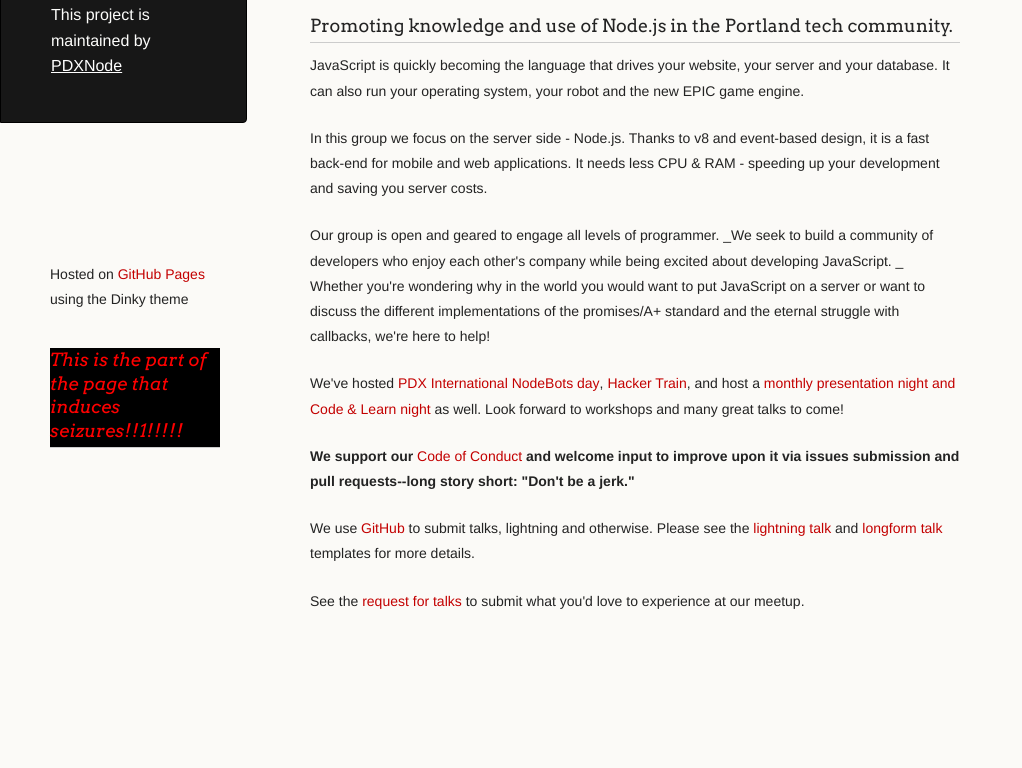
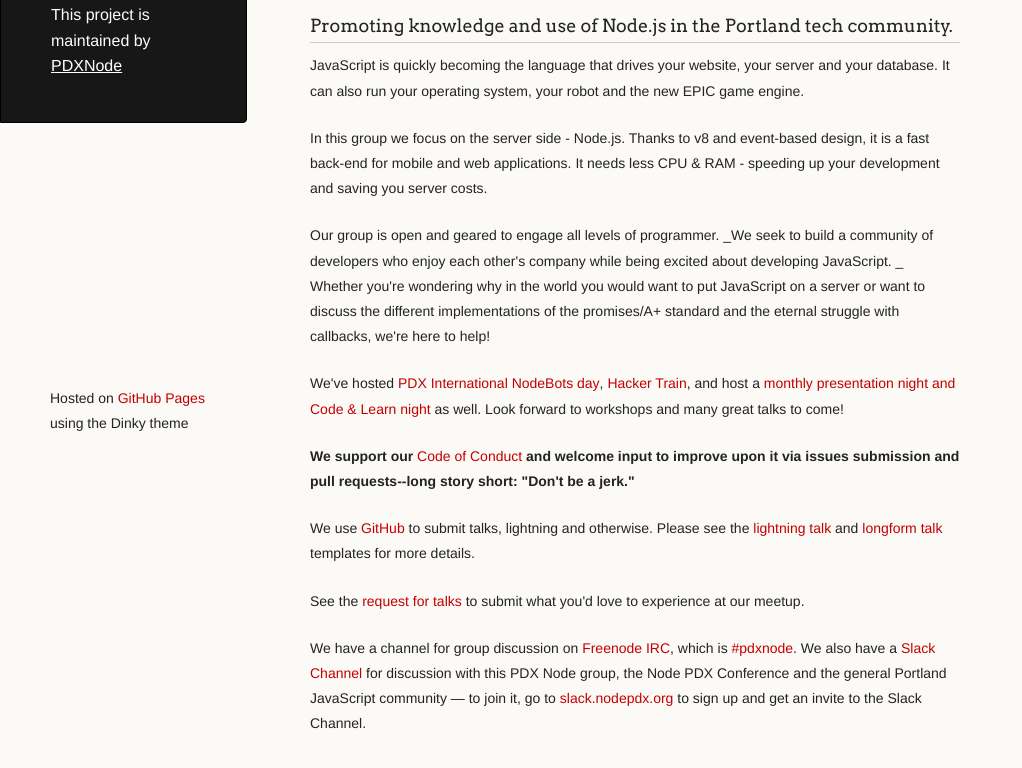
Before and after one commit to faddah/site, a plain HTML site: page index.html in a window 1280 px wide. Shown: the part 332-1100 px from the top of the page, without its empty margins (0-1022 px from the left). Before the commit the page ends 1018 px from the top, so only its background shows below. Drawn offline with Linux system fonts and the light colour scheme.

Commit message:
added verbiage at bottom of page about our Freenode IRC #pdxnode channel and how to get invited to the Slack channel. Oh, and much as it pains me, commented out the blink-tag comment in the footer and commented out its CSS styling... BUT BLINK SHALL RISE AGAIN!

```diff
--- a/index.html
+++ b/index.html
@@ -48,10 +48,12 @@
 <p>We use <a href="https://github.com/PDXNode/pdxnode#pdxnode">GitHub</a> to submit talks, lightning and otherwise. Please see the <a href="https://github.com/PDXNode/pdxnode/blob/master/lightning-talk-template.md">lightning talk</a> and <a href="https://github.com/PDXNode/pdxnode/blob/master/talk-template.md">longform talk</a> templates for more details.</p>
 
 <p>See the <a href="https://github.com/PDXNode/pdxnode/blob/master/request-for-talk.md#request-a-talk">request for talks</a> to submit what you'd love to experience at our meetup.</p>
+
+<p>We have a channel for group discussion on <a href="https://freenode.net/" title="The Web Site for Freenode IRC." target="_blank">Freenode IRC</a>, which is <a href="http://irc.netsplit.de/channels/details.php?room=%23pdxnode&net=freenode" title="The Details on the #pdxnode Freenode IRC channel." target="_blank">#pdxnode</a>. We also have a <a href="https://slack.com/" title="The Slack Web Site to Download their Chat Software." target="_blank">Slack Channel</a> for discussion with this PDX Node group, the Node PDX Conference and the general Portland JavaScript community — to join it, go to <a href="http://slack.nodepdx.org" title="Web Page to get invite to the Node PDX Slack Channel." target="_blank">slack.nodepdx.org</a> to sign up and get an invite to the Slack Channel.</p>
       </section>
       <footer>
         <p><small>Hosted on <a href="http://pages.github.com">GitHub Pages</a> using the Dinky theme</small></p>
-        <blink><h3 class="blink">This is the part of the page that induces seizures!!1!!!!!</h3></blink>
+        <!-- <blink><h3 class="blink">This is the part of the page that induces seizures!!1!!!!!</h3></blink> -->
       </footer>
     </div>
     <!--[if !IE]><script>fixScale(document);</script><![endif]-->
--- a/stylesheets/styles.css
+++ b/stylesheets/styles.css
@@ -333,11 +333,11 @@
 	padding-left: 50px;
 }
 
-.blink {
+/* .blink {
   color: red;
   background-color: #000;
   font-style: italic;
-}
+} */
 
 @media print, screen and (max-width: 960px) {
 
```
